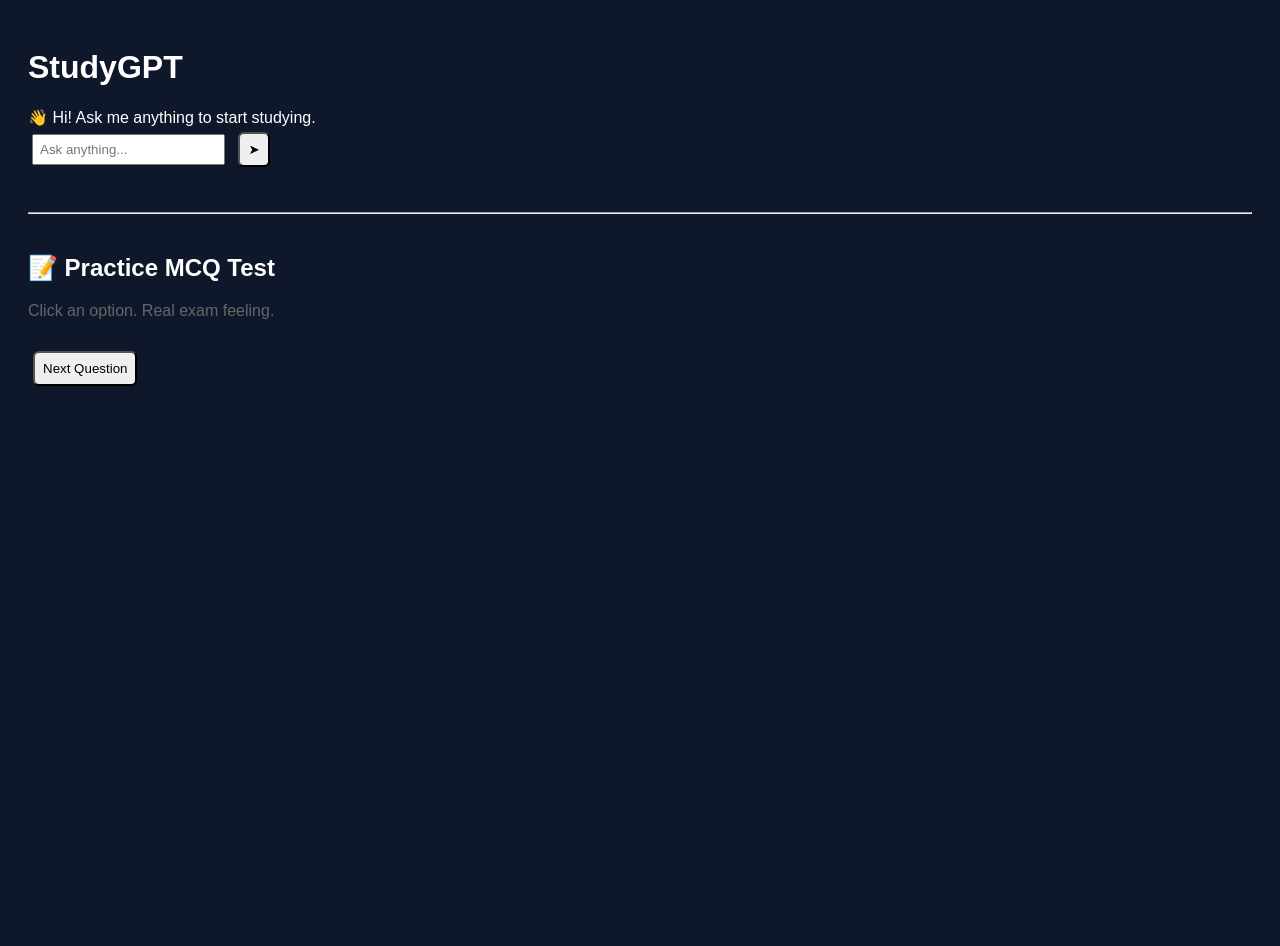
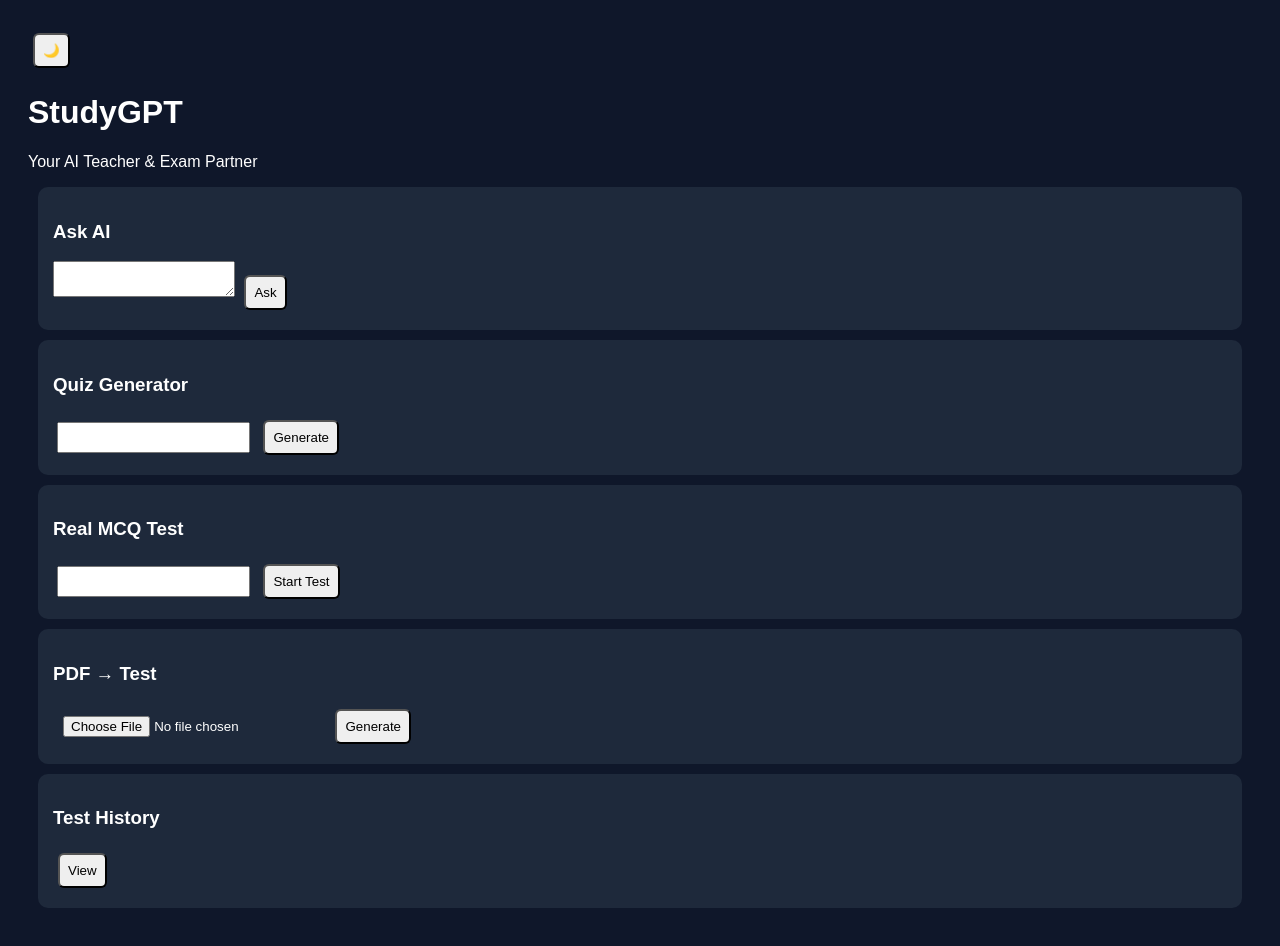
Before and after one commit to Tarunmaker/StudyGPT, a Flask app: page / in a window 1280 px wide. Before the commit the page ends 386 px from the top, so only its background shows below. Run offline with Flask 3, Linux system fonts and the light colour scheme.

Commit message:
Update index.html

```diff
--- a/templates/index.html
+++ b/templates/index.html
@@ -1,40 +1,52 @@
 <!DOCTYPE html>
-<html lang="en">
+<html>
 <head>
-  <meta charset="UTF-8">
-  <title>StudyGPT</title>
-  <link rel="stylesheet" href="/static/style.css">
+<title>StudyGPT</title>
+<link rel="stylesheet" href="/static/style.css">
 </head>
 <body>
 
-  <!-- HEADER -->
-  <header class="top-bar">
-    <h1>StudyGPT</h1>
-  </header>
+<button class="theme-btn" onclick="toggleTheme()">🌙</button>
 
-  <!-- CHAT AREA -->
-  <main class="chat-container" id="chat">
-    <div class="message ai">
-      👋 Hi! Ask me anything to start studying.
-    </div>
-  </main>
+<header>
+  <h1>StudyGPT</h1>
+  <p>Your AI Teacher & Exam Partner</p>
+</header>
 
-  <!-- INPUT -->
-  <footer class="input-bar">
-    <input id="question" placeholder="Ask anything..." />
-    <button onclick="askAI()">➤</button>
-  </footer>
-<hr style="margin:40px 0">
+<section class="card animate">
+  <h3>Ask AI</h3>
+  <textarea id="question"></textarea>
+  <button onclick="askAI()">Ask</button>
+  <div id="answer" class="output"></div>
+</section>
 
-<h2>📝 Practice MCQ Test</h2>
-<p style="color:#666">Click an option. Real exam feeling.</p>
+<section class="card animate">
+  <h3>Quiz Generator</h3>
+  <input id="topic">
+  <button onclick="generateQuiz()">Generate</button>
+  <div id="quiz" class="output"></div>
+</section>
 
-<div id="quiz-box"></div>
+<section class="card animate">
+  <h3>Real MCQ Test</h3>
+  <input id="testTopic">
+  <button onclick="startRealTest()">Start Test</button>
+  <div id="testArea" class="output"></div>
+</section>
 
-<button onclick="nextQuestion()" style="margin-top:15px">Next Question</button>
+<section class="card animate">
+  <h3>PDF → Test</h3>
+  <input type="file" id="pdfFile">
+  <button onclick="pdfTest()">Generate</button>
+  <div id="pdfOut" class="output"></div>
+</section>
 
-<p id="score-box" style="margin-top:10px;font-weight:bold"></p>
+<section class="card animate">
+  <h3>Test History</h3>
+  <button onclick="showHistory()">View</button>
+  <div id="historyBox" class="output"></div>
+</section>
 
-  <script src="/static/script.js"></script>
+<script src="/static/script.js"></script>
 </body>
 </html>
```
